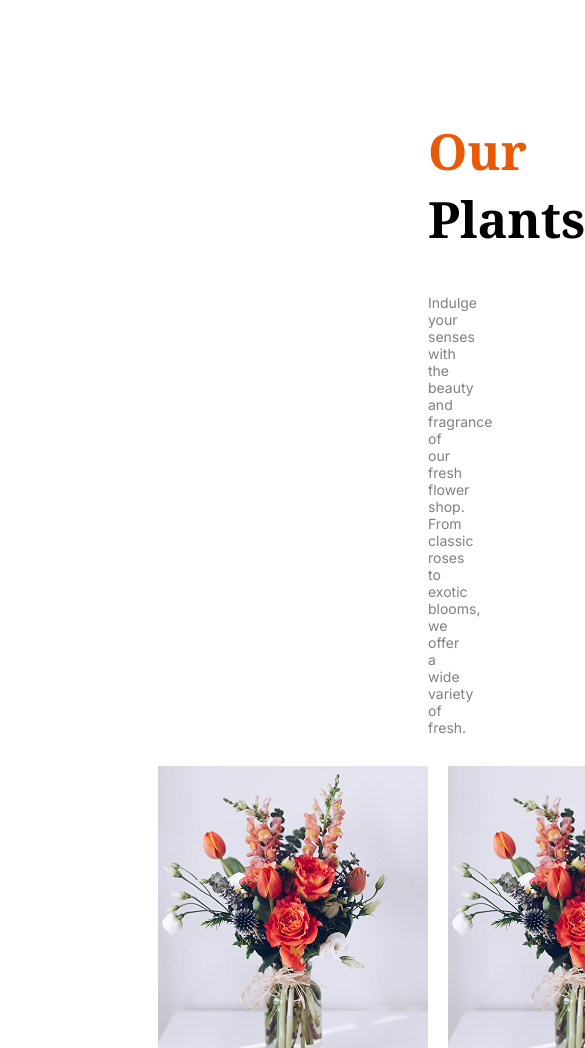
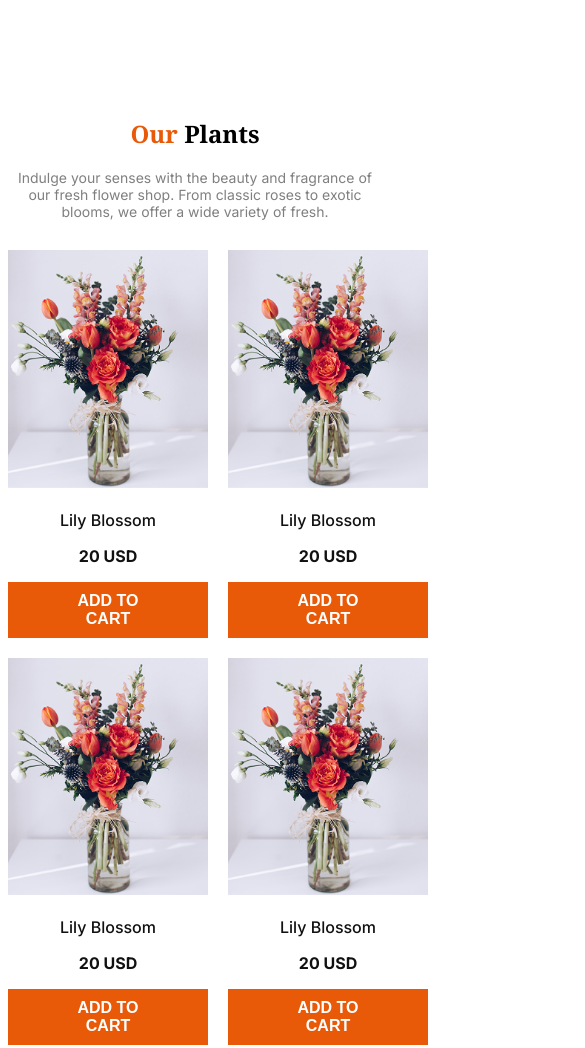
Before and after one commit to ehsanulmahbubjubair/Assignment-02, a plain HTML site: page index.html in a window 390 px wide. Shown: the part 618-1666 px from the top of the page, 585 px wide, since content can reach past the window. Drawn offline with Linux system fonts and the light colour scheme.

Commit message:
mobile responsive plant section

```diff
--- a/style.css
+++ b/style.css
@@ -240,4 +240,31 @@ nav a{
             margin-left: 80px;
         }
 
+        /* plants section */
+        .plants-price{
+         margin: 0 0 210px;
+        }
+        .plant-title{
+        text-align: center;
+        margin: 0 0 30px;
+        }
+        .plants img {
+            width: 200px;
+        }
+        .plants{
+         grid-template-columns: repeat(2, 1fr);
+        }
+        .plant-title h2{
+         font-size: 24px;
+        }
+        .plant-title p{
+            font-size: 14px;
+        }
+        .title, .price{
+         font-size: 16px;
+        }
+        .plants button{
+        padding: 10px 50px;
+        }
+
 }
```
